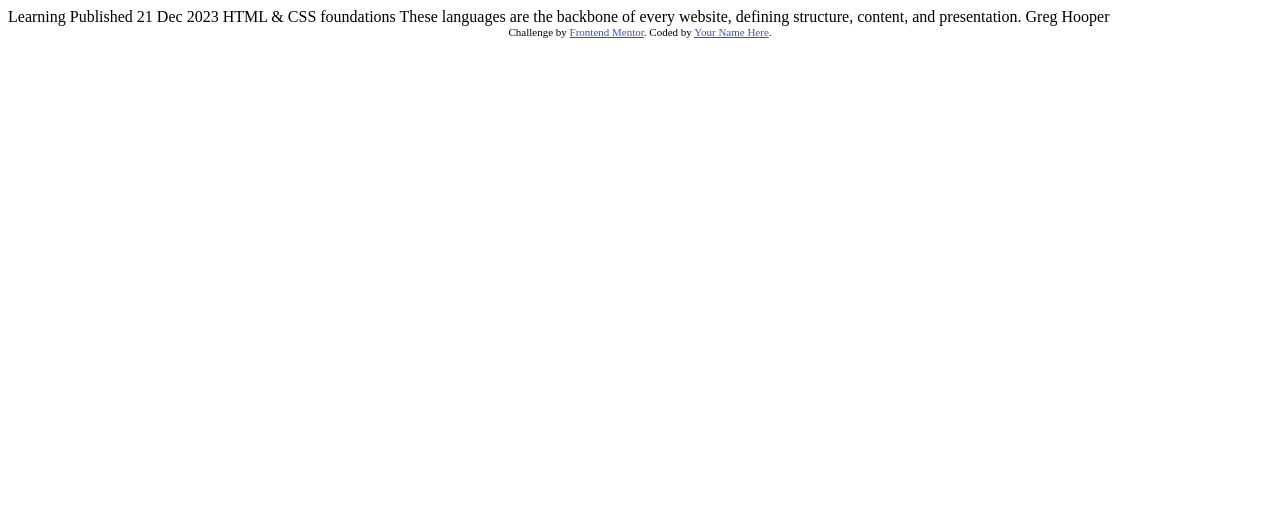
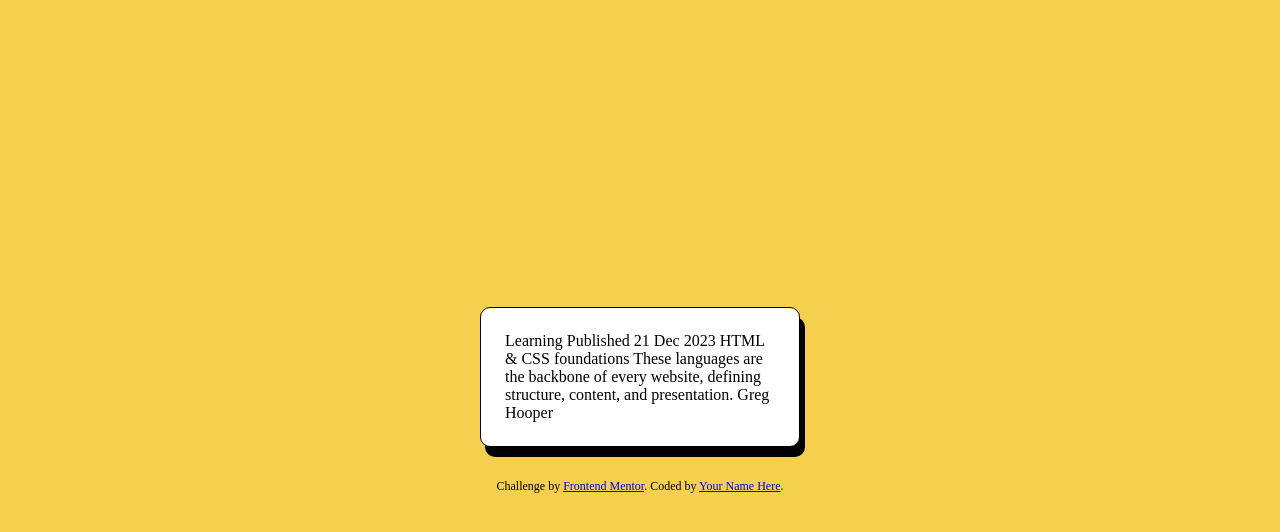
Before and after one commit to ghazibenattia/Blog-Preview-Card-Challenge-Solution, a plain HTML site: page index.html in a window 1280 px wide. Drawn offline with Linux system fonts and the light colour scheme.

Commit message:
Did some late night work

```diff
--- a/index.html
+++ b/index.html
@@ -8,14 +8,12 @@
 
   <title>Frontend Mentor | Blog preview card</title>
 
-  <!-- Feel free to remove these styles or customise in your own stylesheet 👍 -->
-  <style>
-    .attribution { font-size: 11px; text-align: center; }
-    .attribution a { color: hsl(228, 45%, 44%); }
-  </style>
+  <!--Link to CSS Stylesheet-->
+  <link rel="Stylesheet" href="style.css">
 </head>
 <body>
-
+  <main class="container">
+    <div class="card">
       Learning
 
       Published 21 Dec 2023
@@ -25,10 +23,14 @@
       These languages are the backbone of every website, defining structure, content, and presentation.
 
       Greg Hooper
+    </div>
+  </main>
 
-  <div class="attribution">
+  <footer class="attribution">
+    <p>
       Challenge by <a href="https://www.frontendmentor.io?ref=challenge" target="_blank">Frontend Mentor</a>.
       Coded by <a href="#">Your Name Here</a>.
-  </div>
+    </p>
+  </footer>
 </body>
 </html>
--- a/style.css
+++ b/style.css
@@ -0,0 +1,42 @@
+/* CSS Reset */
+* {
+    margin: 0;
+    padding: 0;
+    box-sizing: border-box;
+}
+
+/* Body Styling */
+body {
+    background-color: hsl(47, 88%, 63%);
+    /* Yellow background */
+    display: flex;
+    /* Flex layout for centering */
+    flex-direction: column;
+    /* Ensures vertical stacking of content */
+    align-items: center;
+    /* Centers content horizontally */
+    justify-content: center;
+    /* Centers content vertically */
+    min-height: 100svh;
+    /* Ensures conent fills the viewpoint */
+}
+
+/* Container Styling */
+.container {
+    max-width: 20rem;
+    /* 320px for responsivness */
+}
+
+/*Card Styling */
+.card {
+    background-color: hsl(0, 0%, 100%);
+    padding: 1.5rem;
+    box-shadow: 5px 10px;
+    border-radius: 0.625rem;
+    border: 1px solid black;
+}
+
+.attribution {
+    font-size: 0.75rem;
+    margin-top: 2rem;
+}
```
Lines whose indentation alone changed are shown as unchanged.
